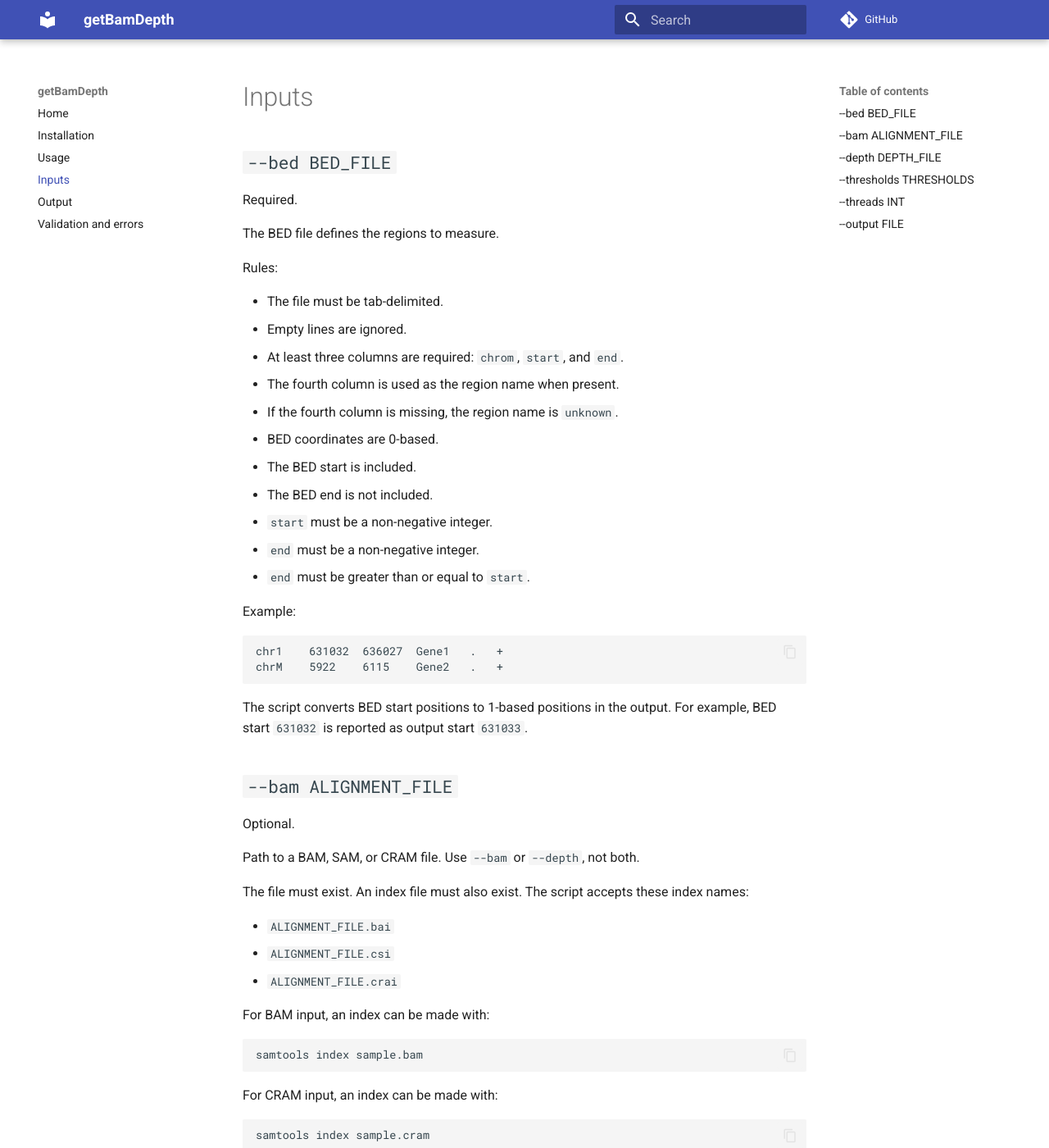
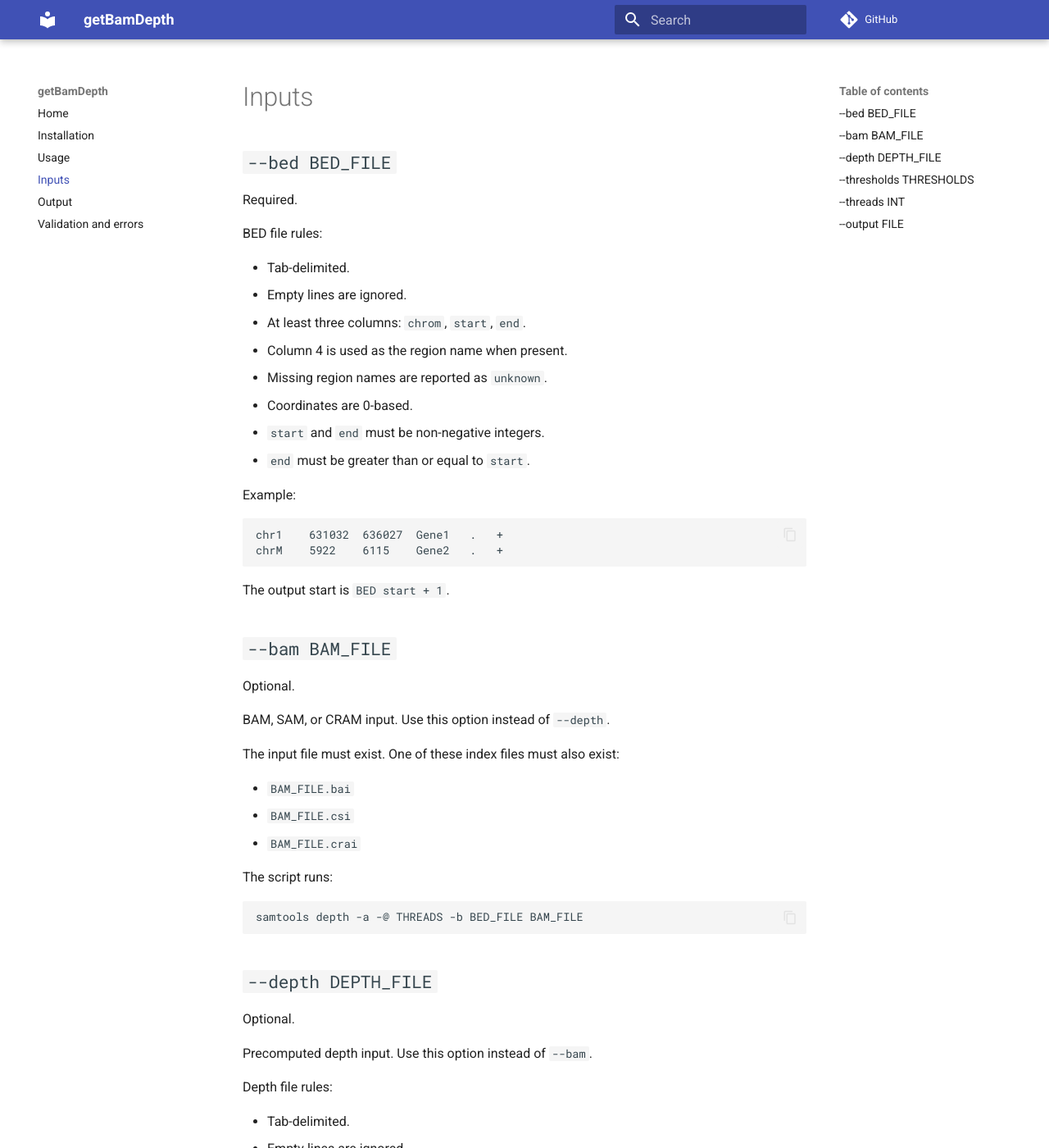
Before and after one commit to maurya-anand/getBamDepth, an MkDocs documentation site: the page built from docs/inputs.md, in a window 1280 px wide and 1400 px high. Shown: the whole window at 82% size. Built offline with MkDocs 1.6.1 and Material for MkDocs 9.7.7, drawn with Linux system fonts in a browser that asks for light colours; comment, search, counter and statistics services are not loaded; some of the changed text lies outside the part shown.

Commit message:
docs: refine input, installation, output, and validation documentation for clarity and consistency

````diff
--- a/docs/inputs.md
+++ b/docs/inputs.md
@@ -4,20 +4,15 @@
 
 Required.
 
-The BED file defines the regions to measure.
+BED file rules:
 
-Rules:
-
-- The file must be tab-delimited.
+- Tab-delimited.
 - Empty lines are ignored.
-- At least three columns are required: `chrom`, `start`, and `end`.
-- The fourth column is used as the region name when present.
-- If the fourth column is missing, the region name is `unknown`.
-- BED coordinates are 0-based.
-- The BED start is included.
-- The BED end is not included.
-- `start` must be a non-negative integer.
-- `end` must be a non-negative integer.
+- At least three columns: `chrom`, `start`, `end`.
+- Column 4 is used as the region name when present.
+- Missing region names are reported as `unknown`.
+- Coordinates are 0-based.
+- `start` and `end` must be non-negative integers.
 - `end` must be greater than or equal to `start`.
 
 Example:
@@ -27,78 +22,58 @@ chr1	631032	636027	Gene1	.	+
 chrM	5922	6115	Gene2	.	+
 ```
 
-The script converts BED start positions to 1-based positions in the output. For example, BED start `631032` is reported as output start `631033`.
+The output start is `BED start + 1`.
 
-## `--bam ALIGNMENT_FILE`
+## `--bam BAM_FILE`
 
 Optional.
 
-Path to a BAM, SAM, or CRAM file. Use `--bam` or `--depth`, not both.
+BAM, SAM, or CRAM input. Use this option instead of `--depth`.
 
-The file must exist. An index file must also exist. The script accepts these index names:
+The input file must exist. One of these index files must also exist:
 
-- `ALIGNMENT_FILE.bai`
-- `ALIGNMENT_FILE.csi`
-- `ALIGNMENT_FILE.crai`
+- `BAM_FILE.bai`
+- `BAM_FILE.csi`
+- `BAM_FILE.crai`
 
-For BAM input, an index can be made with:
-
-```bash
-samtools index sample.bam
-```
-
-For CRAM input, an index can be made with:
-
-```bash
-samtools index sample.cram
-```
-
-With `--bam`, getBamDepth runs this command internally:
+The script runs:
 
 ```text
-samtools depth -a -@ THREADS -b BED_FILE ALIGNMENT_FILE
+samtools depth -a -@ THREADS -b BED_FILE BAM_FILE
 ```
-
-`-a` keeps positions with zero depth in the depth stream.
 
 ## `--depth DEPTH_FILE`
 
 Optional.
 
-Path to a precomputed depth file. Use `--depth` or `--bam`, not both.
+Precomputed depth input. Use this option instead of `--bam`.
 
-Rules:
+Depth file rules:
 
-- The file must be tab-delimited.
+- Tab-delimited.
 - Empty lines are ignored.
-- Each non-empty line must have exactly three columns.
-- Column 1 is chromosome.
-- Column 2 is 1-based position.
-- Column 3 is depth.
+- Exactly three columns: `chrom`, `position`, `depth`.
+- Position is 1-based.
 - Position must be a positive integer.
 - Depth must be a non-negative integer.
-- The file should be sorted by chromosome and position.
 
-Recommended command:
+Recommended depth command:
 
 ```bash
 samtools depth -a -b targets.bed sample.bam > sample.depth
 ```
 
-Use the same BED file for depth creation and getBamDepth. This keeps zero-depth positions in the target regions.
-
 ## `--thresholds THRESHOLDS`
 
 Optional.
 
-Comma-separated depth thresholds. The default is `10,50`.
+Comma-separated depth thresholds. Default: `10,50`.
 
-Rules:
+Threshold rules:
 
 - Each threshold must be a positive number.
-- Whole numbers are accepted.
 - Decimal values are accepted.
-- Thresholds are sorted from low to high before output columns are written.
+- Values are sorted from low to high.
 
 Example:
 
@@ -106,38 +81,18 @@ Example:
 --thresholds 5,10,20
 ```
 
-For each threshold, the output includes one count column and one percentage column.
-
 ## `--threads INT`
 
 Optional.
 
-Number of threads passed to `samtools depth` when `--bam` is used.
+Threads passed to `samtools depth` with `--bam` input.
 
-Default value:
+Default: detected CPU count minus 2, minimum 1.
 
-- Detected CPU count minus 2.
-- Minimum value is 1.
-- If CPU count cannot be detected, the value is 1.
-
-`--threads` has no effect with `--depth` input.
-
-Example:
-
-```bash
---threads 8
-```
+`--threads` is not used with `--depth` input.
 
 ## `--output FILE`
 
 Optional.
 
-Writes the result table to a file.
-
-If `--output` is not set, the result table is written to standard output.
-
-Example:
-
-```bash
---output results.txt
-```
+Writes the result table to a file. Without `--output`, the result table is written to standard output.
````
Also changed, not shown: docs/installation.md (+9 -25 lines), docs/output.md (+11 -29 lines), docs/validation.md (+12 -33 lines).
